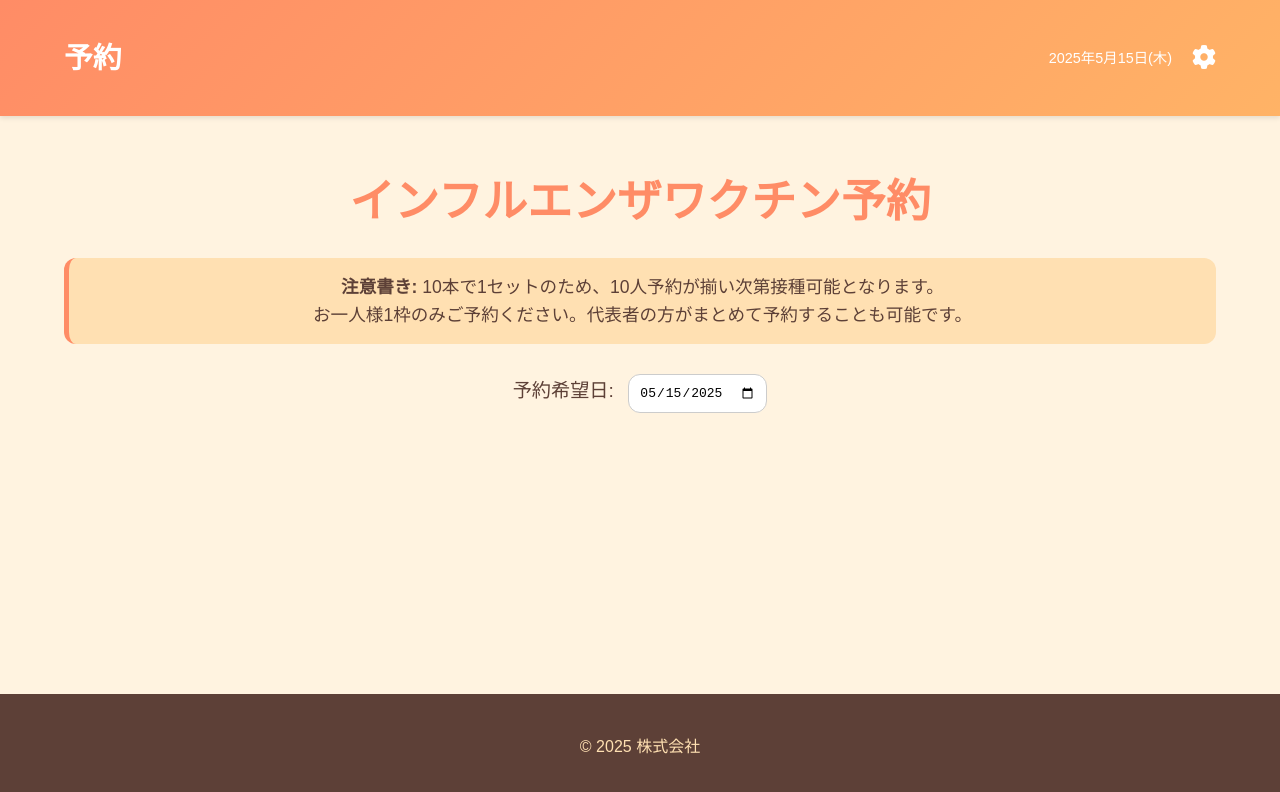
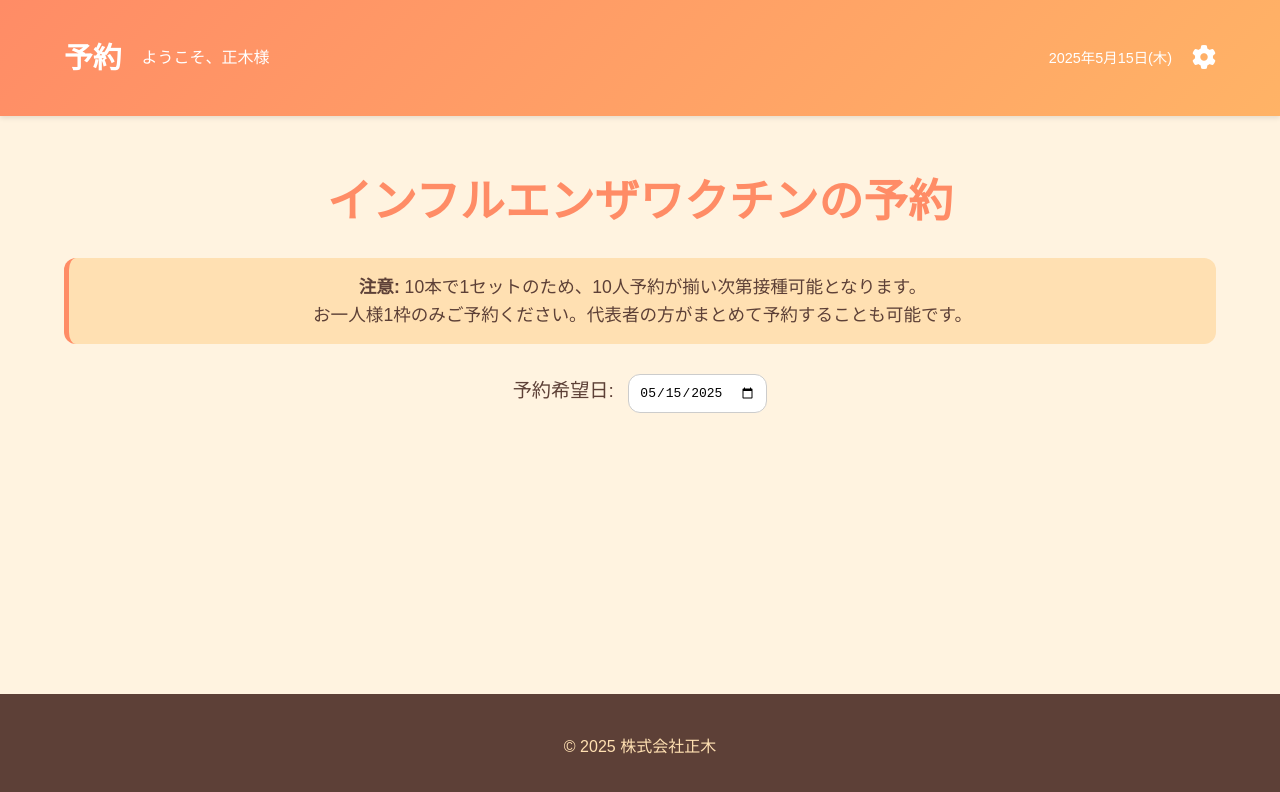
Before and after one commit to Igaki12/masaki-vaccine, a plain HTML site: page index.html in a window 1280 px wide. Drawn offline with Linux system fonts and the light colour scheme.

Commit message:
Update index.html

```diff
--- a/index.html
+++ b/index.html
@@ -307,6 +307,7 @@
         <div class="container">
             <div class="header-left">
                 <div class="logo">予約</div>
+                <div class="account-name" id="accountName">ようこそ、ゲスト様</div>
             </div>
             <div class="header-right">
                 <div class="today-date" id="currentDate"></div>
@@ -319,9 +320,9 @@
 
     <main>
         <div class="container">
-            <h1 class="main-title">インフルエンザワクチン予約</h1>
+            <h1 class="main-title">インフルエンザワクチンの予約</h1>
             <p class="disclaimer">
-                <strong>注意書き:</strong> 10本で1セットのため、10人予約が揃い次第接種可能となります。<br>
+                <strong>注意:</strong> 10本で1セットのため、10人予約が揃い次第接種可能となります。<br>
                 お一人様1枠のみご予約ください。代表者の方がまとめて予約することも可能です。
             </p>
 
@@ -339,7 +340,7 @@
 
     <footer>
         <div class="container">
-            <p>© 2025 株式会社</p>
+            <p>© 2025 株式会社正木</p>
         </div>
     </footer>
 
@@ -352,12 +353,12 @@
             currentDateElem.textContent = today.toLocaleDateString('ja-JP', options);
 
             // アカウント名（仮）
-           // const accountNameElem = document.getElementById('accountName');
+            const accountNameElem = document.getElementById('accountName');
             // 実際のアプリケーションではログイン情報から取得します
-      //      const userName = "正木"; // 例
-       //     if (userName) {
-       //         accountNameElem.textContent = `ようこそ、${userName}様`;
-       //     }
+            const userName = "正木"; // 例
+            if (userName) {
+                accountNameElem.textContent = `ようこそ、${userName}様`;
+            }
 
             // 予約日選択
             const dateInput = document.getElementById('reservation-date');
```
